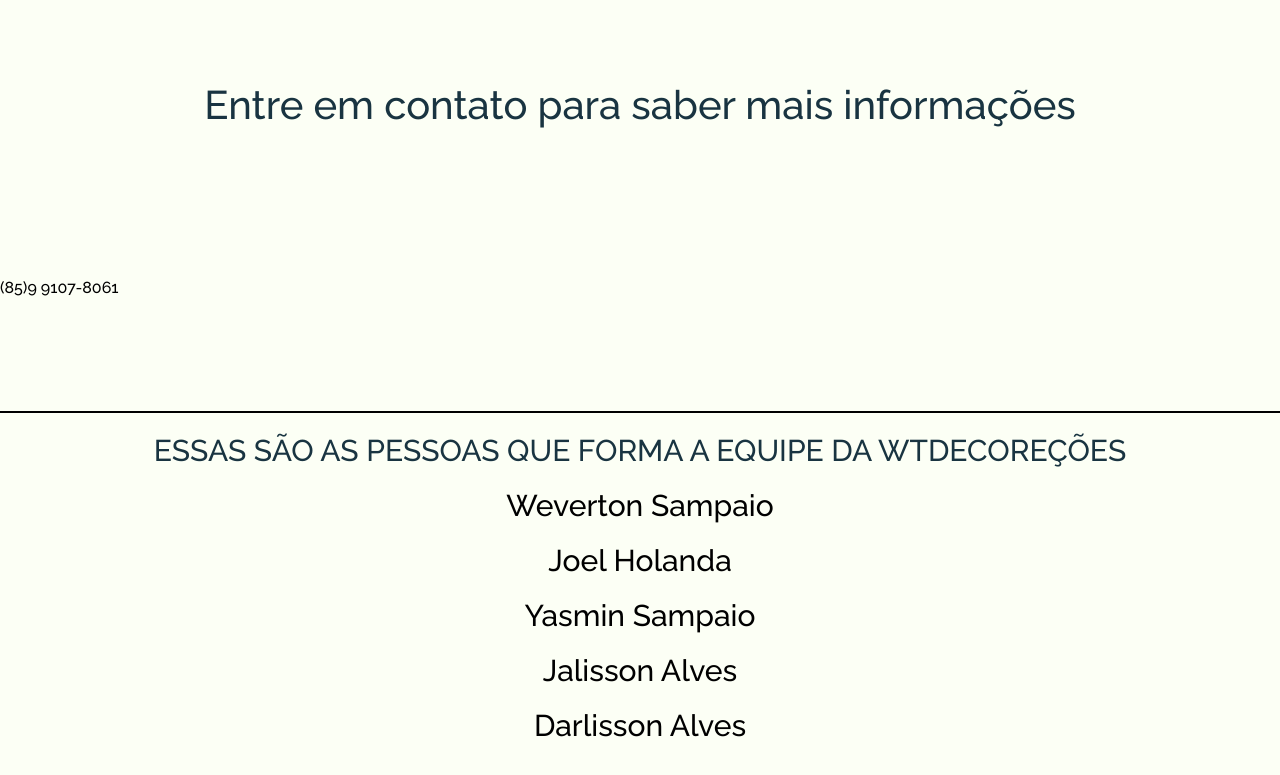
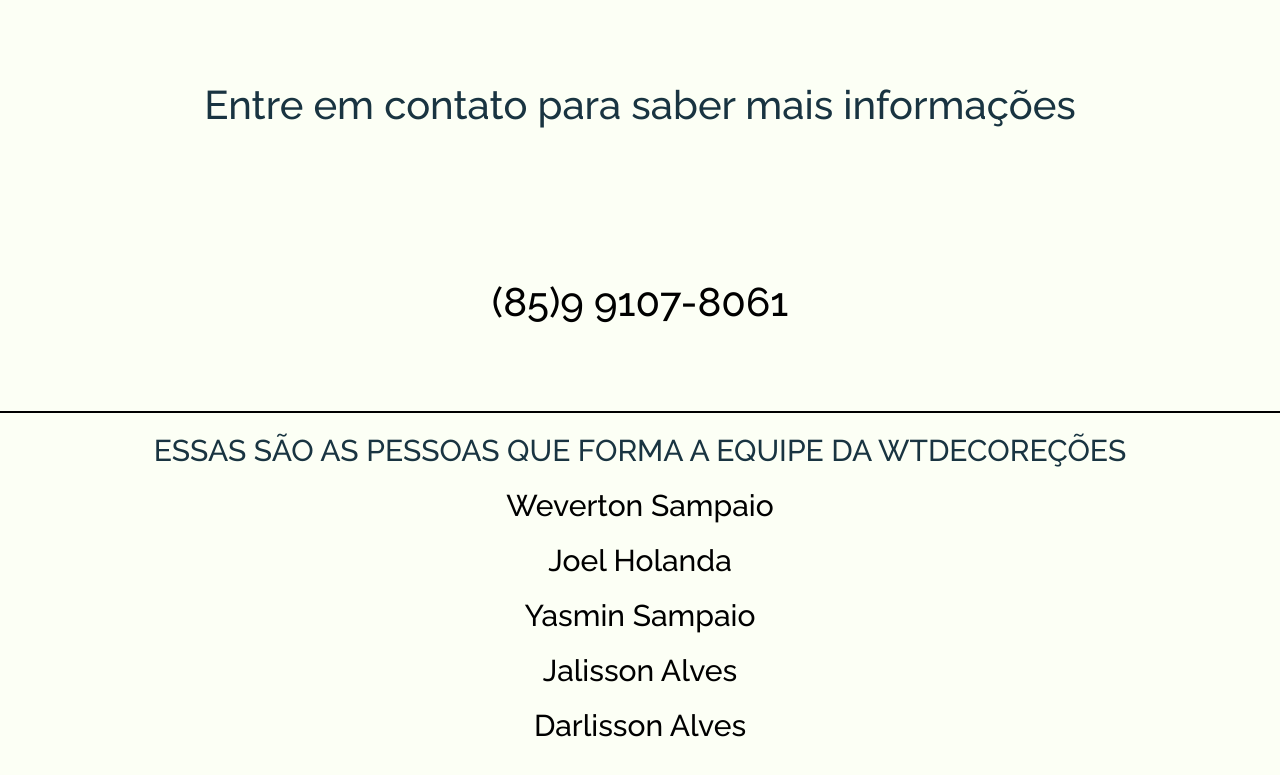
Before and after one commit to joel-holanda/wtdecoracoes.github.io, a plain HTML site: page index.html in a window 1280 px wide. Shown: the part 1319-2094 px from the top of the page. Drawn offline with Linux system fonts and the light colour scheme.

Commit message:
Update index.html

```diff
--- a/index.html
+++ b/index.html
@@ -60,7 +60,7 @@
 <section id="terceira-estrofe">
     <p id="contato">Entre em contato para saber mais informações</p>
 
-    <p id="numero"></p><a href="https://wa.me/message/YVE326V7XB73C1" target="_blank">(85)9 9107-8061</a></p>
+    <p id="numero"><a href="https://wa.me/message/YVE326V7XB73C1" target="_blank">(85)9 9107-8061</a></p>
 </section>
 
 <section id="quarta-estrofe">
```
